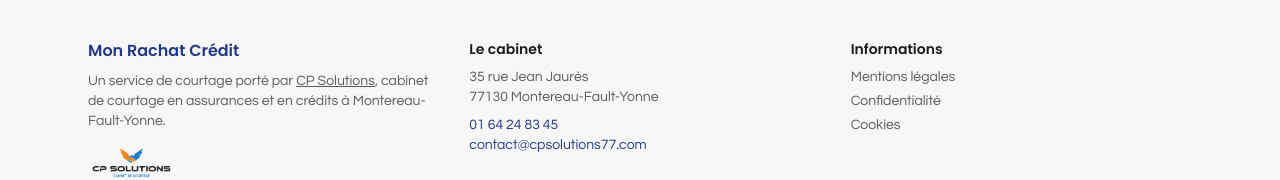
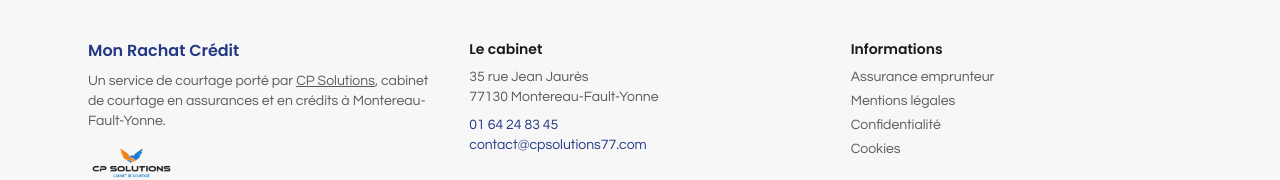
Before and after one commit to CP-SOLUTIONS77/monrachatcredit, a Next.js app: page / in a window 1280 px wide. Shown: the part 1498-1678 px from the top of the page. Built offline with nearby package versions, Linux system fonts and the light colour scheme.

Commit message:
SEO: lien croise vers monpretassure.fr dans le footer

```diff
--- a/src/components/SiteFooter.tsx
+++ b/src/components/SiteFooter.tsx
@@ -42,6 +42,11 @@
           <p className="font-heading font-semibold text-neutral-900">Informations</p>
           <ul className="mt-2 space-y-1">
             <li>
+              <a href="https://monpretassure.fr" className="hover:text-navy">
+                Assurance emprunteur
+              </a>
+            </li>
+            <li>
               <Link href="/mentions-legales" className="hover:text-navy">
                 Mentions légales
               </Link>
```
